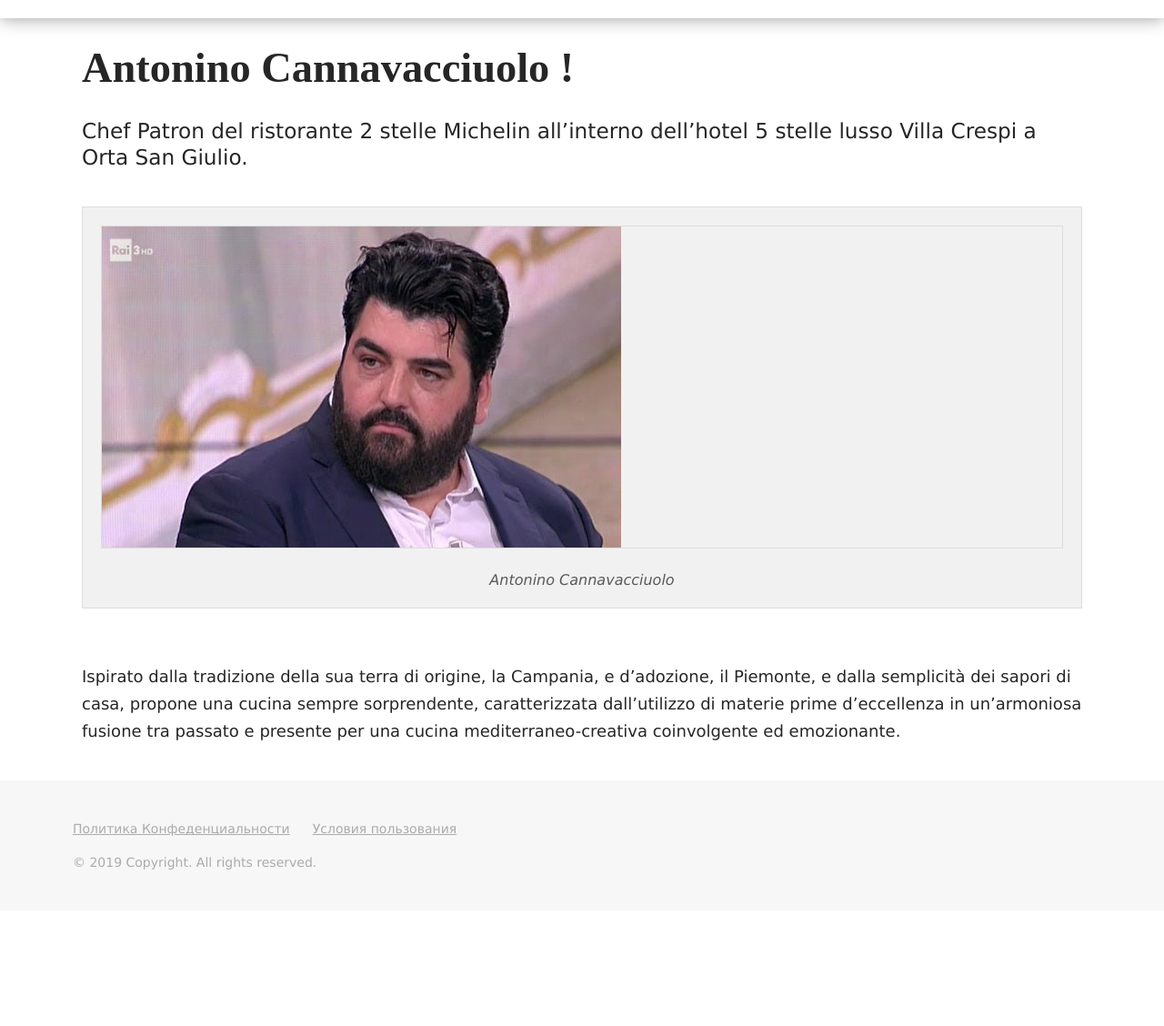
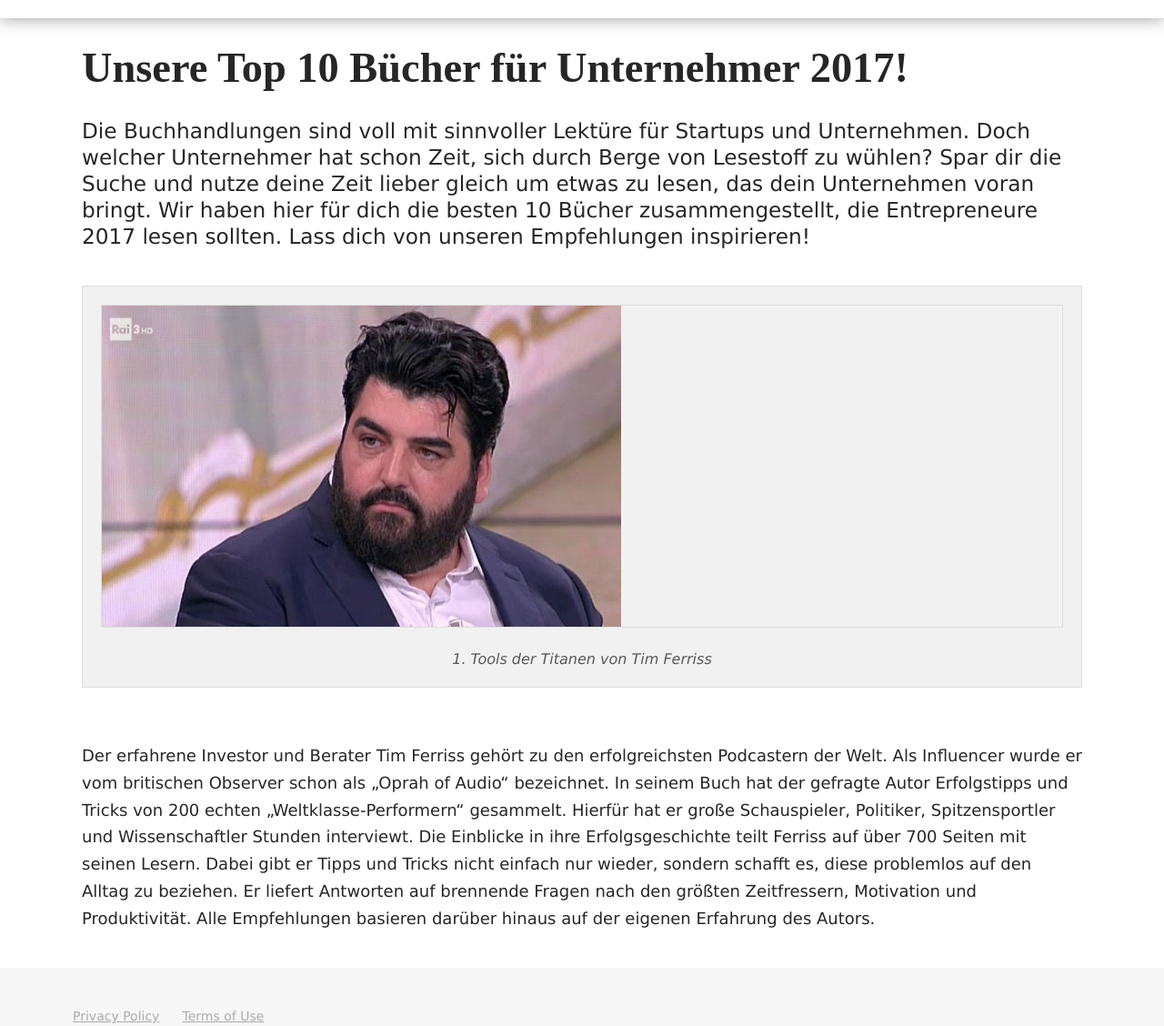
Before and after one commit to onemonth1/huynane, a plain HTML site: page index.html in a window 1280 px wide. Shown: the part 80-1208 px from the top of the page at 91% size. Before the commit the page ends 1081 px from the top, so only its background shows below. Drawn offline with Linux system fonts and the light colour scheme.

Commit message:
Update index.html

```diff
--- a/index.html
+++ b/index.html
@@ -56,28 +56,30 @@
 				<div class="content">
 					<div class="title">
 						<h1 class="h1">
-							Antonino Cannavacciuolo !
+							Unsere Top 10 Bücher für Unternehmer 2017!
 						</h1>
 					</div>
 					<div class="subtitle">
 						<h2 class="h2">
-							Chef Patron del ristorante 2 stelle Michelin all’interno dell’hotel 5 stelle lusso Villa Crespi a Orta San Giulio.
+							Die Buchhandlungen sind voll mit sinnvoller Lektüre für Startups und Unternehmen. Doch welcher Unternehmer hat schon Zeit, sich durch Berge von Lesestoff zu wühlen? Spar dir die Suche und nutze deine Zeit lieber gleich um etwas zu lesen, das dein Unternehmen voran bringt. Wir haben hier für dich die besten 10 Bücher zusammengestellt, die Entrepreneure 2017 lesen sollten. Lass dich von unseren Empfehlungen inspirieren!
 						</h2>
 					</div>
 
 					<div class="img-block">
 						<div class="img-wrap">
-							<!-- КАРТИНКА SRC="ЗАГЛУШКА В base64 в размер оригинальной картинки, нужна обязательно" DATA-SRC="Путь до картинки" DATA-SRCSET="путь до картинки 1x, аналогично x2" -->
+
 							<img
 								src="assets/image.jpg" alt="img">
 						</div>
 						<div class="img-caption">
-								Antonino Cannavacciuolo
+								1. Tools der Titanen von Tim Ferriss
 						</div>
 					</div>
 
 					<p class="text">
-						Ispirato dalla tradizione della sua terra di origine, la Campania, e d’adozione, il Piemonte, e dalla semplicità dei sapori di casa, propone una cucina sempre sorprendente, caratterizzata dall’utilizzo di materie prime d’eccellenza in un’armoniosa fusione tra passato e presente per una cucina mediterraneo-creativa coinvolgente ed emozionante.
+						Der erfahrene Investor und Berater Tim Ferriss gehört zu den erfolgreichsten Podcastern der Welt. Als Influencer wurde er vom britischen Observer schon als „Oprah of Audio“ bezeichnet. In seinem Buch hat der gefragte Autor Erfolgstipps und Tricks von 200 echten „Weltklasse-Performern“ gesammelt. Hierfür hat er große Schauspieler, Politiker, Spitzensportler und Wissenschaftler Stunden interviewt.
+
+Die Einblicke in ihre Erfolgsgeschichte teilt Ferriss auf über 700 Seiten mit seinen Lesern. Dabei gibt er Tipps und Tricks nicht einfach nur wieder, sondern schafft es, diese problemlos auf den Alltag zu beziehen. Er liefert Antworten auf brennende Fragen nach den größten Zeitfressern, Motivation und Produktivität. Alle Empfehlungen basieren darüber hinaus auf der eigenen Erfahrung des Autors.
 					</p>
 
 
@@ -91,7 +93,7 @@
 	<footer>
 		<div class="container">
 			<div class="copy">
-				<div><a href="#">Политика Конфеденциальности</a> <a href="#">Условия пользования</a></div>
+				<div><a href="#">Privacy Policy</a> <a href="#">Terms of Use</a></div>
 				<span>© 2019 Copyright. All rights reserved.</span>
 			</div>
 		</div>
```
